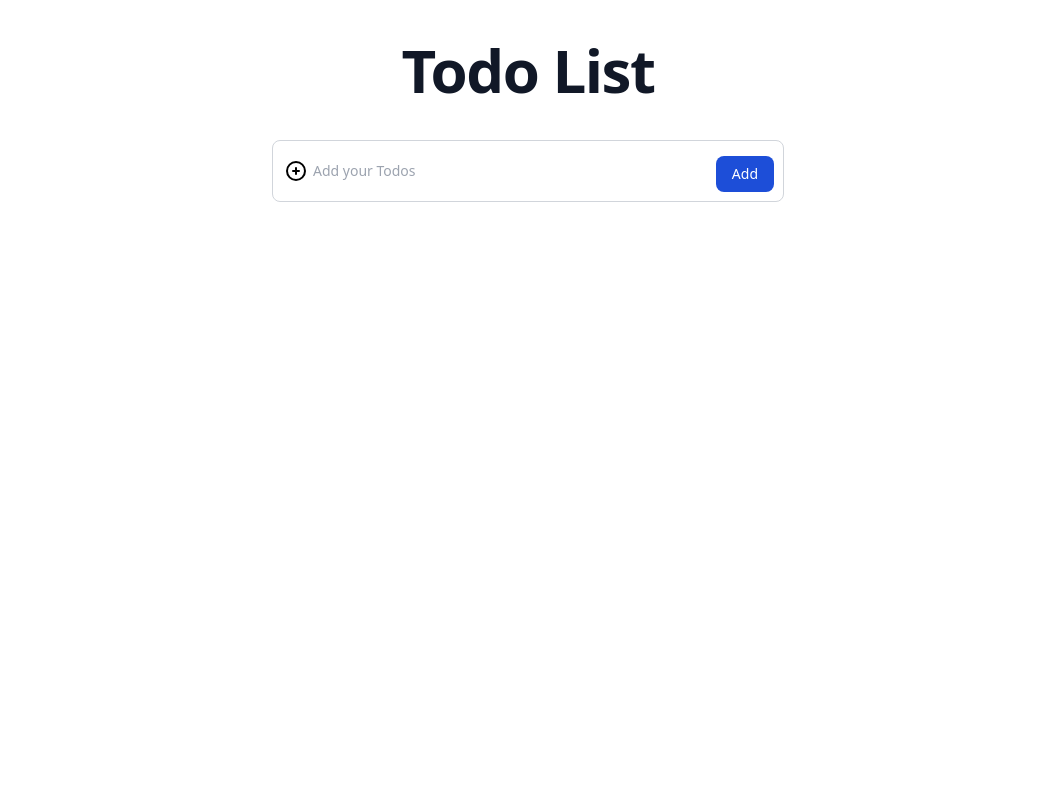
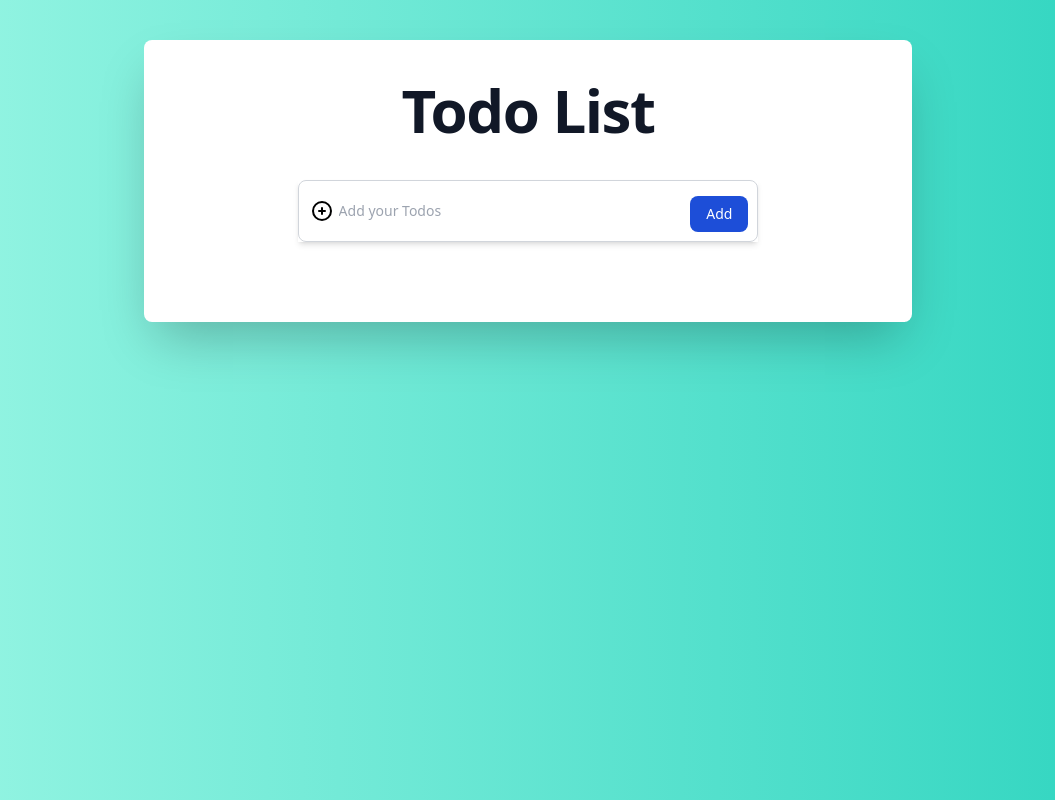
Before and after one commit to ADCdananjaya/Todo-App, a plain HTML site: page index.html in a window 1280 px wide. Shown: the whole page, without its empty margins (112-1167 px from the left). Drawn offline with nearby package versions, Linux system fonts and the light colour scheme.

Commit message:
change background color

```diff
--- a/index.html
+++ b/index.html
@@ -7,13 +7,17 @@
     <script src="https://cdn.tailwindcss.com"></script>
     <title>Todo</title>
 </head>
-<body class="">
+<body class="bg-gradient-to-r from-teal-200 to-teal-400">
+    <div class="flex justify-center">
+    <div class="card rounded-lg w-3/5 mt-10 bg-white shadow-2xl">
+        <div class="card-header mx-4 mt-4">
             <h1 class="flex justify-center m-10 text-4xl font-extrabold tracking-tight leading-none text-gray-900 md:text-5xl lg:text-6xl">
                 Todo List
             </h1>
-
+        </div>
+        <div class="card-body">
             <div class="flex justify-center">
-        <div class="relative w-2/5">
+                <div class="relative w-3/5 shadow-md">
                     <div class="flex absolute inset-y-0 left-0 items-center pl-3 pointer-events-none">
                         <svg class="w-6 h-6" fill="none" stroke="currentColor" viewBox="0 0 24 24" xmlns="http://www.w3.org/2000/svg"><path stroke-linecap="round" stroke-linejoin="round" stroke-width="2" d="M12 9v3m0 0v3m0-3h3m-3 0H9m12 0a9 9 0 11-18 0 9 9 0 0118 0z"></path></svg>
                     </div>
@@ -26,6 +30,9 @@
                 <ul id="list" class="rounded-lg w-96 text-gray-900">
                 </ul>
             </div>
+        </div>
+    </div>
+    </div>
     <script src="https://code.jquery.com/jquery-3.6.1.min.js" type="text/javascript"></script>
     <script src="script.js" type="text/javascript"></script>
 </body>
--- a/script.js
+++ b/script.js
@@ -17,7 +17,7 @@ $(document).ready(function() {
                         <svg class="w-6 h-6" fill="none" stroke="currentColor" viewBox="0 0 24 24" xmlns="http://www.w3.org/2000/svg"><path stroke-linecap="round" stroke-linejoin="round" stroke-width="2" d="M5 13l4 4L19 7"></path></svg>
                         </button>
                     </div>
-                    <li class="px-6 py-2 border-b border-gray-200 w-full rounded-lg bg-blue-600 text-white"> ${text}</li>
+                    <li class="px-6 py-2 border-b border-gray-200 w-full rounded-lg bg-blue-600 text-white shadow-lg capitalize"> ${text}</li>
                 </div>
             `);
             $("#input").val("");
```
Lines whose indentation alone changed are shown as unchanged.
